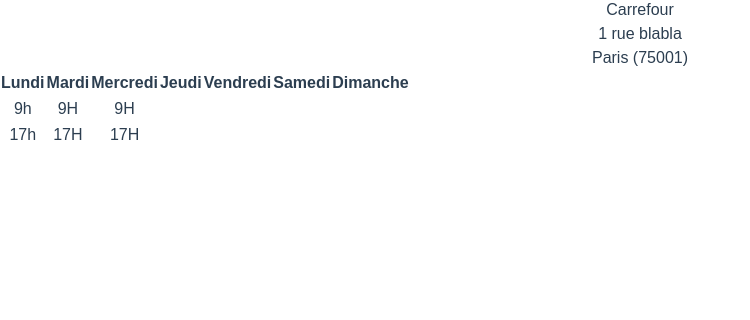
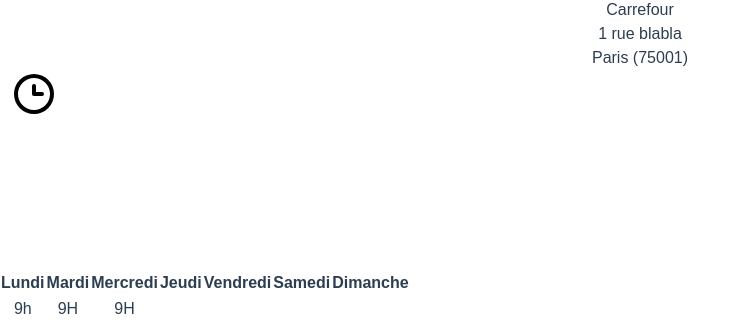
Before and after one commit to TeaAlex/safeshop-front, a Vue app: page /reservation in a window 1280 px wide. Shown: the part 829-1149 px from the top of the page, without its empty margins (0-750 px from the left). Before the commit the page ends 977 px from the top, so only its background shows below. Built offline with nearby package versions, Linux system fonts and the light colour scheme.

Commit message:
fix shop list
Signed-off-by: OmarAbdallaa <omar.abdallaa@gmail.com>

```diff
--- a/src/views/ListShop.vue
+++ b/src/views/ListShop.vue
@@ -1,6 +1,6 @@
 <template>
-  <div class="mx-auto">
-    <h1 class="font-hairline mb-6 text-left p-20 pb-10 font-bold text-2xl ">Etablissements à proximité</h1>
+  <div class="mx-auto ">
+    <h1 class="font-hairline mb-6 text-left p-20 pb-10 font-bold text-2xl ">Établissements à proximité</h1>
 
    <input class="w-1/2 h-16 px-3 border px-4 rounded mb-8 focus:outline-none focus:shadow-outline text-xl px-8 shadow-lg "
    type="search" placeholder="Rechercher votre commerce...">
@@ -15,15 +15,14 @@
    <div class="text-center md:text-left">
      <h2 class="text-lg text-teal-600">Carrefour</h2>
      <div class="text-gray-700">1 rue blabla</div>
-     <i class="eva eva-github"></i>
-
      <div class="text-gray-600">Paris (75001)</div>
    </div>
    </div>
 
-       <div class="md:flex bg-gray-200 rounded-lg p-6">
+       <div class="md:flex bg-gray-200 rounded-lg p-6 border-collapse ">
+          <svg width="200" height="200" xmlns="http://www.w3.org/2000/svg" viewBox="0 0 90 100"><g data-name="Layer 2"><g data-name="clock" color="green"><rect fill="currentColor"  width="120" height="120" transform="rotate(180 12 12)" opacity="0" /><path d="M12 2a10 10 0 1 0 10 10A10 10 0 0 0 12 2zm0 18a8 8 0 1 1 8-8 8 8 0 0 1-8 8z"/><path d="M16 11h-3V8a1 1 0 0 0-2 0v4a1 1 0 0 0 1 1h4a1 1 0 0 0 0-2z"/></g></g></svg>
 
-   <table class="table-auto ">
+   <table class="border-collapse w-full">
   <thead class="">
     <tr class="">
       <th class="px-4 py-2 text-teal-600 ">Lundi</th>
@@ -34,9 +33,14 @@
       <th class="px-4 py-2 text-teal-600 ">Samedi</th>
       <th class="px-4 py-2 text-teal-600 ">Dimanche</th>
     </tr>
+
   </thead>
+
   <tbody>
+
           <tr class="">
+
+
       <td class="border px-4 py-2 ">9h</td>
       <td class="border px-4 py-2">9H</td>
       <td class="border px-4 py-2">9H</td>
@@ -46,8 +50,11 @@
       <td class="border px-4 py-2">17H</td>
       <td class="border px-4 py-2">17H</td>
     </tr>
+
     </tbody>
    </table>
+           <svg width="50" height="200" xmlns="http://www.w3.org/2000/svg" viewBox="0 0 24 24"><g data-name="Layer 2"><g data-name="chevron-right"><rect width="24" height="24" transform="rotate(-90 12 12)" opacity="0"/><path d="M10.5 17a1 1 0 0 1-.71-.29 1 1 0 0 1 0-1.42L13.1 12 9.92 8.69a1 1 0 0 1 0-1.41 1 1 0 0 1 1.42 0l3.86 4a1 1 0 0 1 0 1.4l-4 4a1 1 0 0 1-.7.32z"/></g></g></svg>
+
    </div>
 
 </div>
```
